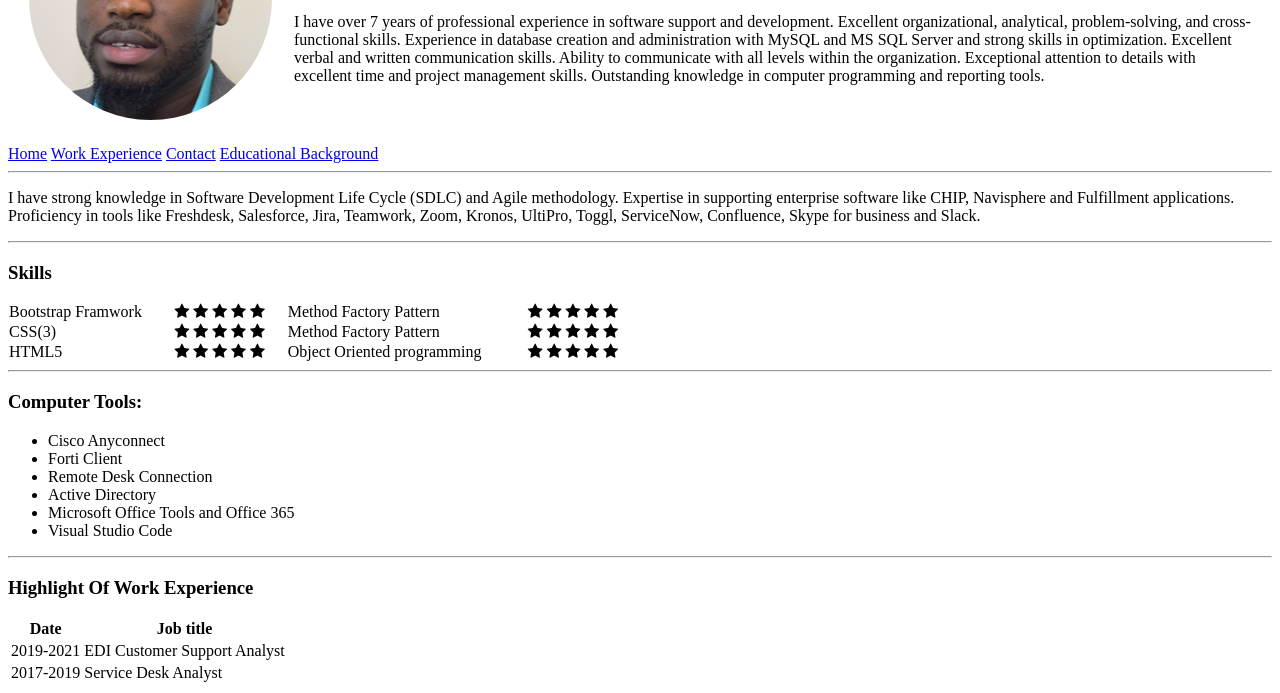
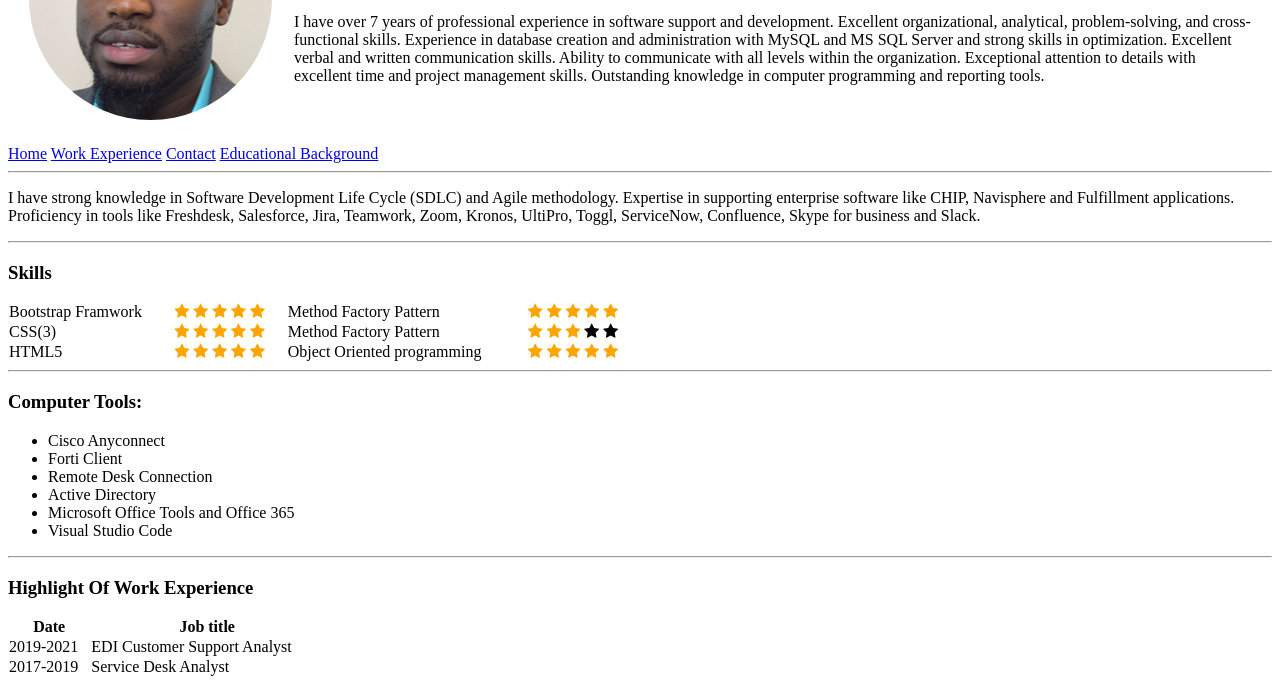
Before and after one commit to simz014/Personal-Site, a plain HTML site: page index.html in a window 1280 px wide. Shown: the part 152-845 px from the top of the page. Drawn offline with Linux system fonts and the light colour scheme.

Commit message:
Add files via upload

```diff
--- a/index.css
+++ b/index.css
@@ -0,0 +1,3 @@
+.checked {
+    color: orange;
+  }
--- a/index.html
+++ b/index.html
@@ -107,7 +107,7 @@
           </ul>
           <hr>
       <h3>Highlight Of Work Experience</h3>
-      <table>
+      <table cellspacing= "0" width="25%">
         <thead>
         <th>Date</th>
         <th>Job title</th>
```
